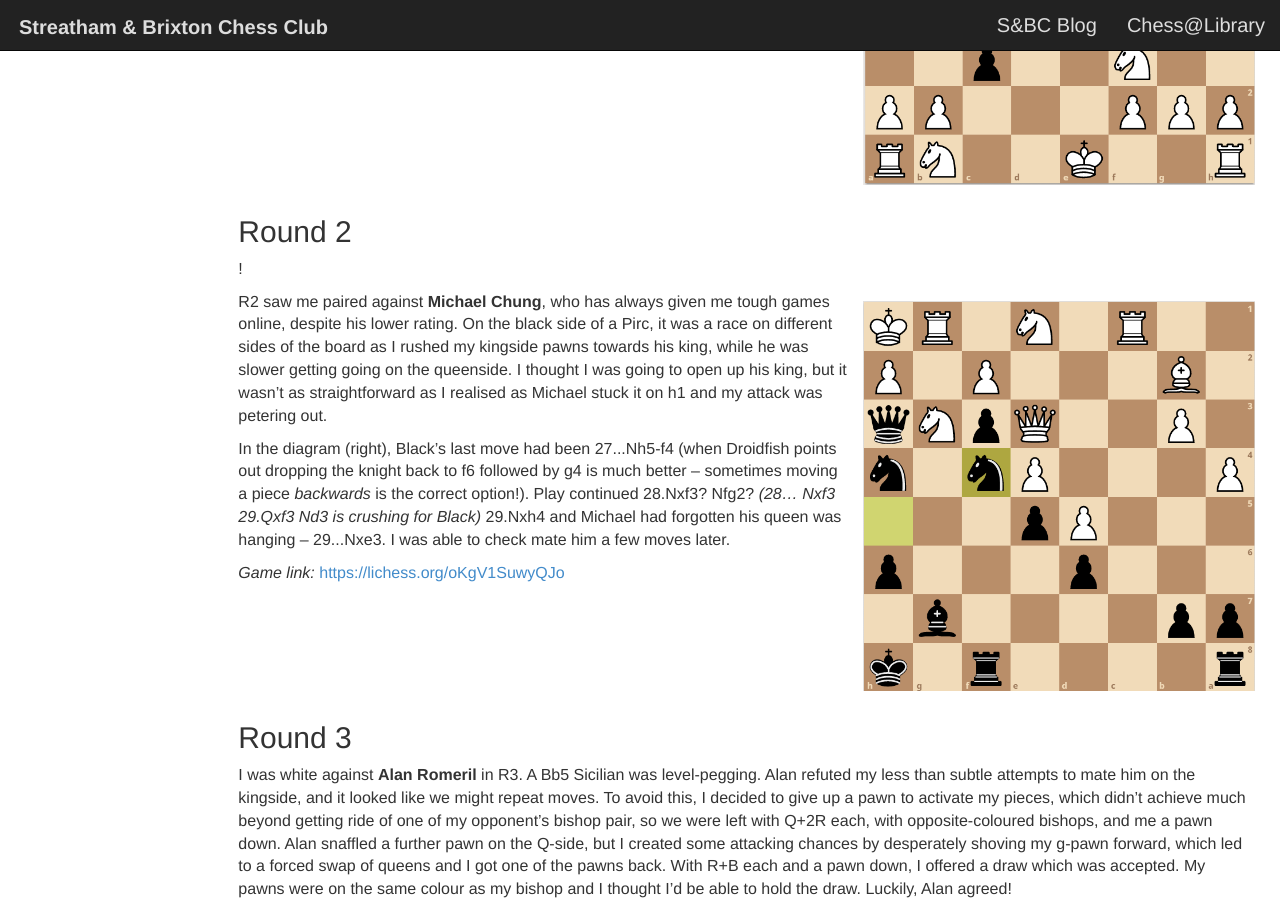
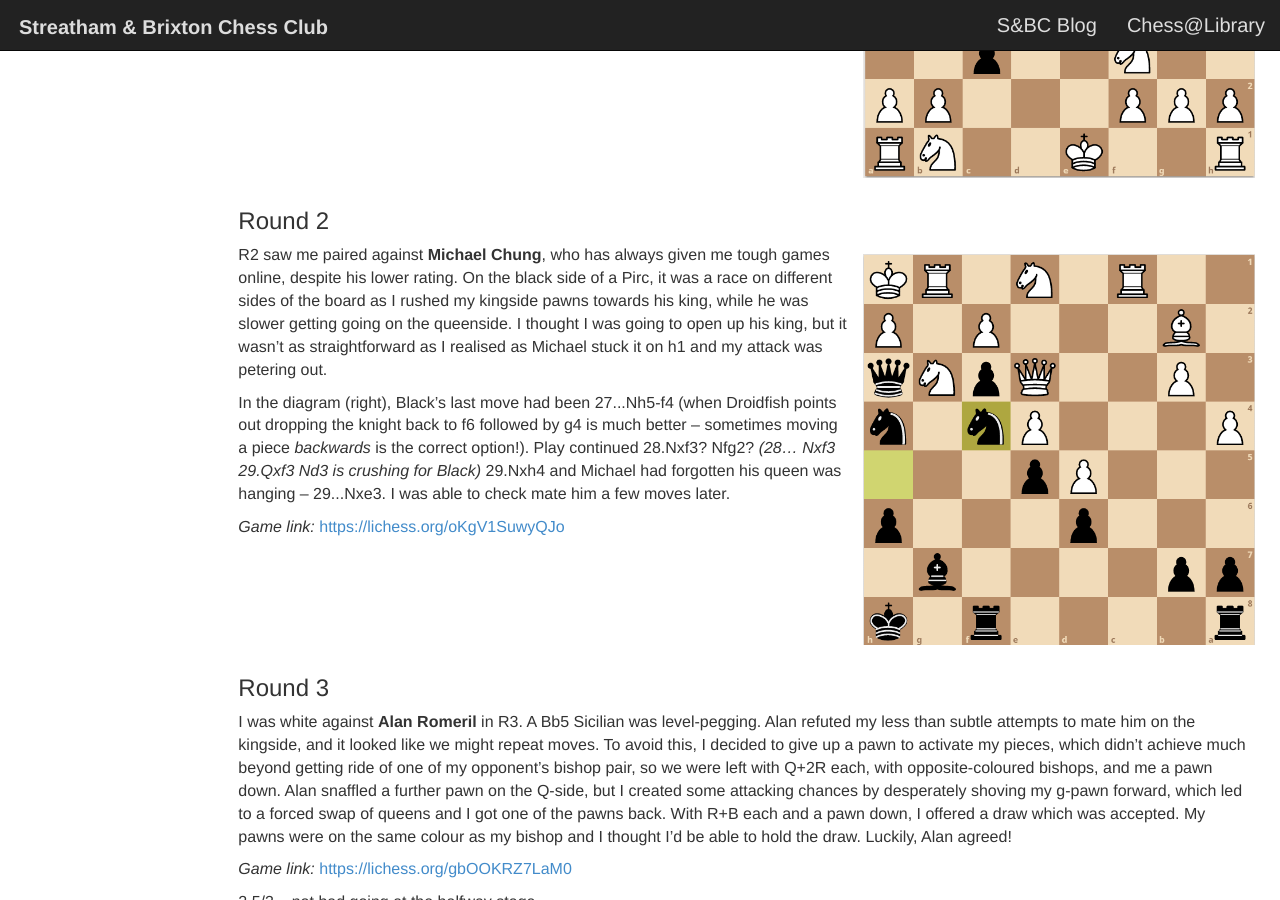
Before and after one commit to streathamchess/streathamchess.github.io, a Jekyll site: the page built from _posts/2020-10-15-luck-in-chess.md, in a window 1280 px wide and 900 px high, scrolled down 1017 px. Built offline with Jekyll 4.4.1, drawn with Linux system fonts in a browser that asks for light colours; nearby versions of some CDN libraries; comment, search, counter and statistics services are not loaded.

Commit message:
Update 2020-10-15-luck-in-chess.md

```diff
--- a/_posts/2020-10-15-luck-in-chess.md
+++ b/_posts/2020-10-15-luck-in-chess.md
@@ -18,7 +18,7 @@ or thinking too much.
 <div class="clearfix"></div>
 
 
-## Round 1
+### Round 1
 
 <div class="clearfix"></div>
 
@@ -56,11 +56,11 @@ advantage.
 
 <div class="clearfix"></div>
 
-## Round 2
+### Round 2
 
 <div class="clearfix"></div>
 
-!{% include ahimage.html url="/assets/ahpics/ah3.png" %}
+{% include ahimage.html url="/assets/ahpics/ah3.png" %}
 
 R2 saw me paired against **Michael Chung**, who has always given me
 tough games online, despite his lower rating. On the black side of a
@@ -82,7 +82,7 @@ hanging -- 29\...Nxe3. I was able to check mate him a few moves later.
 
 <div class="clearfix"></div>
 
-## Round 3
+### Round 3
 
 <div class="clearfix"></div>
 
@@ -106,7 +106,7 @@ Alan agreed!
 
 <div class="clearfix"></div>
 
-## Round 4
+### Round 4
 
 <div class="clearfix"></div>
 
@@ -137,7 +137,7 @@ increments, so we repeated moves and split the point.
 
 <div class="clearfix"></div>
 
-## Round 5
+### Round 5
 
 <div class="clearfix"></div>
 
@@ -162,7 +162,7 @@ think.
 
 <div class="clearfix"></div>
 
-## Round 6
+### Round 6
 
 <div class="clearfix"></div>
 
@@ -180,7 +180,7 @@ felt like I was in control of events.
 
 <div class="clearfix"></div>
 
-## Tie-break
+### Tie-break
 
 Graham and I both finished on 5/6 and, as we'd drawn our individual
 game, we had to play an armageddon finish. As white, I had 6 mins to
```
